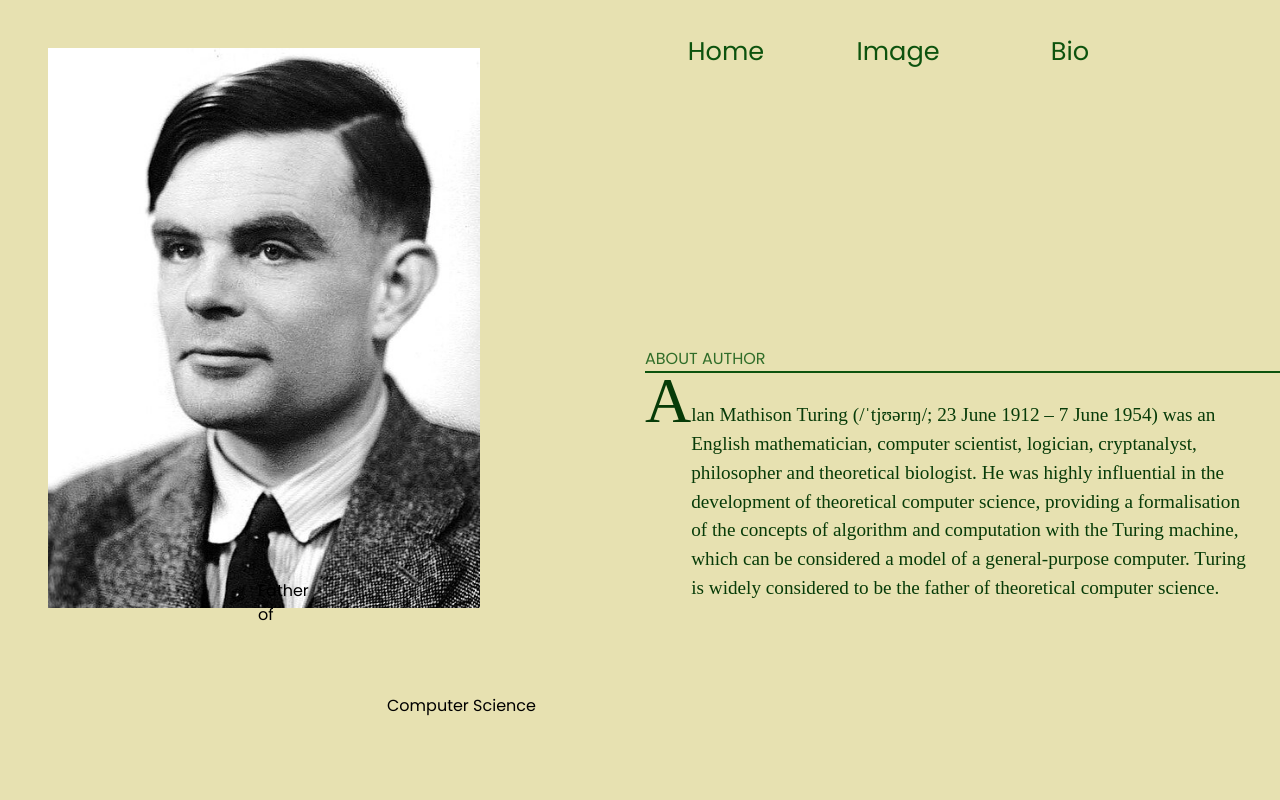
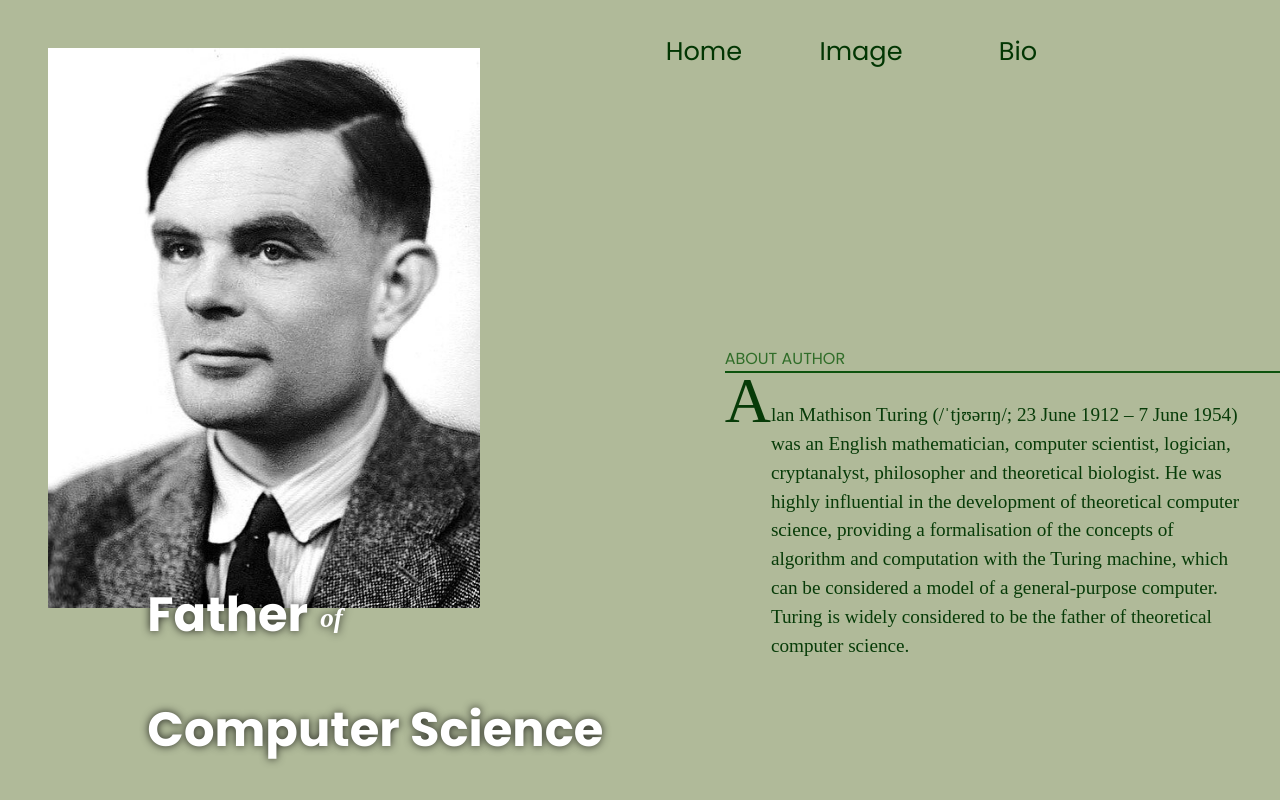
Before and after one commit to zahra-ershad/Front-End-Practice, a plain HTML site: page CSS/Grid-css/index.html in a window 1280 px wide. Drawn offline with Linux system fonts and the light colour scheme.

Commit message:
styled text-box-2&3

```diff
--- a/CSS/Grid-css/assets/style.css
+++ b/CSS/Grid-css/assets/style.css
@@ -2,13 +2,13 @@
 
 html{
     font-family: 'Poppins', sans-serif;
-    background-color: #E7E1B1;
+    background-color: #B0BA99;
 }
 
 .main{
     display:grid;
     grid-template-rows: repeat(7, 1fr);
-    grid-template-columns: repeat(10, 1fr);;
+    grid-template-columns: repeat(12, 1fr);;
     gap: 10px;
     height: 100vh;
 
@@ -17,7 +17,7 @@ html{
 .navbar{
    padding-top:2rem;
    grid-row: 1/7;
-   grid-column:6/10;
+   grid-column:6/11;
    display:grid;
    grid-template-columns: repeat(3, 1fr);
    gap: 10px;
@@ -27,13 +27,13 @@ html{
 .navbar a{
     text-decoration: none;
     font-weight: 400;
-    color: #0D530E;
+    color: #023603;
     font-size: 1.6rem;
 
 }
 .img-box{
     grid-row: 1/8;
-    grid-column:1/5;
+    grid-column:1/4;
     width: 27rem;
 }
 
@@ -46,18 +46,21 @@ html{
 }
 
 .text-box-1{
-    grid-row: 4/7;
-    grid-column:6/11;
+    grid-row: 4/6;
+    grid-column:7/13;
 }
 
-.text-box-2{
+.text-box-2 {
     grid-row: 6/8;
-    grid-column:3/7;
+    grid-column:2/7;
+    display:flex;
+    gap:12px;
 }
 
 .text-box-3{
-    grid-row: 7/8;
-    grid-column:4/9;
+    grid-row: 7 / 8;
+    grid-column: 2 / 7;
+
 }
 
 .auther{
@@ -81,3 +84,17 @@ html{
     margin-top: 3.01rem;
     font-size: 1.2rem;
 }
+
+.text-box-2 , .text-box-3{
+    font-size: 3rem;
+    color: #ffffff;
+    text-shadow: 0 0 8px rgba(0, 0, 0, 0.809);
+    font-weight: bold;
+}
+
+.text-box-2 p{
+    font-style: italic;
+    font-family: none;
+    font-size: 1.7rem;
+    padding-top: 1.2rem;
+}
```
